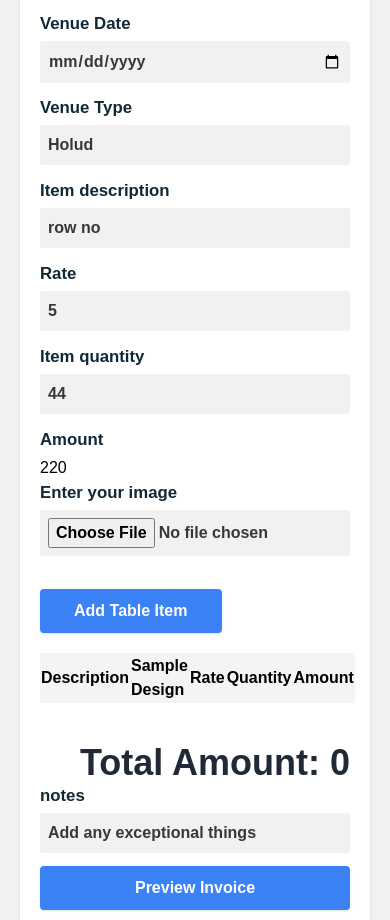
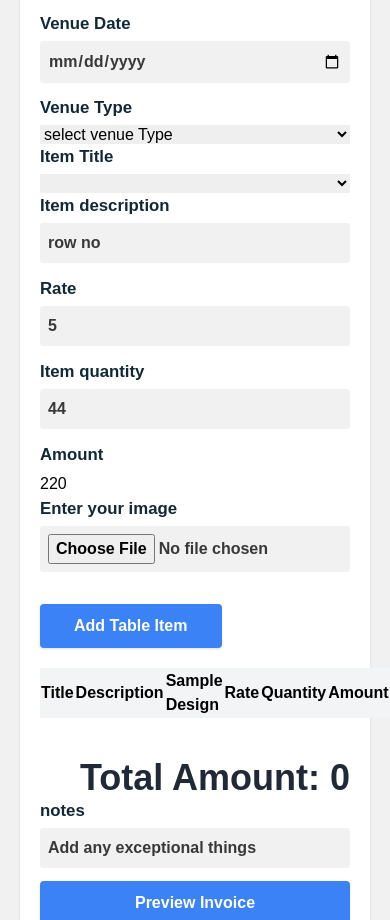
Before and after one commit to rikitoaf/inovice, a React (Create React App) app: page / in a window 390 px wide. Shown: the part 940-1860 px from the top of the page. Built offline with nearby package versions, Linux system fonts and the light colour scheme.

Commit message:
notes update

```diff
--- a/src/App.js
+++ b/src/App.js
@@ -12,6 +12,7 @@ import Table from './components/Table';
 import TableForm from './components/TableForm';
 import ReactToPrint from 'react-to-print';
 import Bill from './components/Bill';
+
 
 function App() {
 
@@ -33,7 +34,8 @@ function App() {
   const [clientPhone, setClientPhone] = useState("01626154884")
   const [venue, setVenue] = useState("Anam Plaza")
   const [venuedate, setVenueDate] = useState("17/3/24")
-  const [venuetype, setVenueType] = useState("Holud")
+  const [venuetype, setVenueType] = useState("")
+  // const [selectedOption, setSelectedOption] = useState('');
   const [notes, setNotes] = useState("Add any exceptional things")
 
   // table content
@@ -45,6 +47,7 @@ function App() {
   const [amount, setAmount] = useState("");
   const [list, setList] = useState([])
   const [total, setTotal] = useState(0)
+  const [selectedTitle, setSelectedTitle] = useState('');
 
   const componentRef = useRef()
 
@@ -76,7 +79,7 @@ function App() {
 
 
 
-      <Table description = {description }rate= {rate} quantity= {quantity } amount=  { amount }  file = {file} handleFileChange= {handleChange} list = {list} setList = {setList} total = {total} setTotal= {setTotal}/>
+      <Table selectedTitle = {selectedTitle} description = {description }rate= {rate} quantity= {quantity } amount=  { amount }  file = {file} handleFileChange= {handleChange} list = {list} setList = {setList} total = {total} setTotal= {setTotal}/>
 
       <Bill  total={total} />
 
@@ -193,14 +196,21 @@ function App() {
           <div className="flex flex-col">
 
           <label htmlFor="venuedate">  Venue Date</label>
-          <input type="date" name = "text" id = "invoicedate" placeholder=' invoicedate' autoComplete='off'
-          value={venuedate} onChange={(e) => setVenueDate(e.target.value)}/>
+          <input type="date" name = "text" id = "venuedate" placeholder=' invoicedate' autoComplete='off'
+          value={venuedate} onChange={(e) => setVenueDate(e.target.value)} />
           </div>
 
           <div className="flex flex-col">
-          <label htmlFor="venuetype">  Venue Type</label>
-          <input type="text" name = "text" id = "venuetype" placeholder=' venuetype' autoComplete='off'
-          value={venuetype} onChange={(e) => setVenueType(e.target.value)}/>
+            <label htmlFor="venuetype">  Venue Type</label>
+
+
+            <select value={venuetype} onChange={(e) => setVenueType(e.target.value)}>
+            <option value="">select venue Type</option>
+            <option value="Holud">Holud</option>
+            <option value="Mehedi">Mehedi</option>
+            <option value="Marriage">Marriage</option>
+            {/* Add more options as needed */}
+          </select>
 
           </div>
 
@@ -210,7 +220,7 @@ function App() {
 
 
       <article>
-        <TableForm description= {description} setDescription = {setDescription} rate = {rate} setRate= {setRate} quantity= {quantity} setQuantity= {setQuantity} amount = {amount} setAmount={setAmount} file = {file} setFile = {setFile} handleChange = {handleChange} list = {list}setList = {setList} total = {total} setTotal= {setTotal}/>
+        <TableForm selectedTitle = {selectedTitle} setSelectedTitle = {setSelectedTitle} description= {description} setDescription = {setDescription} rate = {rate} setRate= {setRate} quantity= {quantity} setQuantity= {setQuantity} amount = {amount} setAmount={setAmount} file = {file} setFile = {setFile} handleChange = {handleChange} list = {list}setList = {setList} total = {total} setTotal= {setTotal}/>
       </article>
 
 
--- a/src/components/Table.js
+++ b/src/components/Table.js
@@ -24,12 +24,12 @@ function Table({list,total } ) {
                     </td>
                 </tr>
             </thead>
-        {list.map(({id,description, quantity, rate,file, amount}) => (
+        {list.map(({id,selectedTitle,description, quantity, rate,file, amount}) => (
             <React.Fragment key={id}>
                 <tbody>
                 <tr >
                     <td >
-                        <p>Title</p>
+                        <p>{selectedTitle}</p>
                         {description}</td>
                     <td><img src={file}  className="p-3 h-[200px] object-contain object-center" alt="" /></td>
                     <td>{rate}</td>
--- a/src/components/TableForm.js
+++ b/src/components/TableForm.js
@@ -2,13 +2,16 @@ import React from 'react'
 import { useEffect, useState } from 'react'
 import {AiOutlineDelete, AiOutlineEdit} from "react-icons/ai"
 import { v4 as uuidv4 } from 'uuid';
+import TitleNames from './TitleName';
 
-export default function TableForm({description, setDescription , rate , setRate,quantity, setQuantity, amount ,setAmount,file, setFile,handleChange, list, setList, total, setTotal}) {
+
+export default function TableForm({selectedTitle, setSelectedTitle, description, setDescription , rate , setRate,quantity, setQuantity, amount ,setAmount,file, setFile,handleChange, list, setList, total, setTotal}) {
   const [isEditing, setEditing] = useState(false)
   const handleSubmit = (e) => {
     e.preventDefault()
     const newItems = {
        id :uuidv4(),
+       selectedTitle,
        description,
        file,
        rate,
@@ -16,6 +19,7 @@ export default function TableForm({description, setDescription , rate , setRate,
        amount,
     }
 
+    setSelectedTitle("")
     setDescription("")
     setFile()
     setQuantity("")
@@ -37,14 +41,15 @@ export default function TableForm({description, setDescription , rate , setRate,
   }, [amount, rate, quantity, setAmount])
 
 // delete rows
-  const deleteRow = (id)=> setList(list.filter((row) => row.id !=id))
+  const deleteRow = (id)=> setList(list.filter((row) => row.id !==id))
 
 
 // Editing each rows
   const editRow = (id)=> {
     const editingRow = list.find ((row)=> row.id ===id)
-    setList(list.filter((row)=> row.id != id))
+    setList(list.filter((row)=> row.id !== id))
     setEditing(true)
+    setSelectedTitle(editingRow.selectedTitle)
     setDescription(editingRow.description)
     setRate(editingRow.rate)
     setQuantity(editingRow.quantity)
@@ -73,7 +78,25 @@ export default function TableForm({description, setDescription , rate , setRate,
   return (
     <>
       <form onSubmit={handleSubmit}>
-        <div className="flex flex-col md:mt-16">
+
+        <div className='md:grid grid-cols-2 gap-10 md:mt-16'>
+          <div  className="flex flex-col ">
+          <label htmlFor="description">Item Title</label>
+            <select name="itemtitle" id="itemtitle" value={selectedTitle}
+            onChange={(e) => setSelectedTitle(e.target.value)}>
+              {TitleNames.map((title) =>(
+                <option  value= {title} >
+                 {title}
+                </option>
+              ))}
+              {/* <option value="">select </option>
+              <option value="Stage">Stage</option>
+              <option value="Table">Table</option>
+              <option value="Chair">Chair</option> */}
+            </select>
+
+          </div>
+          <div className="flex flex-col ">
               <label htmlFor="description">Item description</label>
               <input
                 type="text"
@@ -85,6 +108,9 @@ export default function TableForm({description, setDescription , rate , setRate,
                 onChange={(e) => setDescription(e.target.value)}
               />
           </div>
+
+        </div>
+
 
       <div className='md:grid grid-cols-3 gap-10'>
         <div className="flex flex-col ">
@@ -130,6 +156,7 @@ export default function TableForm({description, setDescription , rate , setRate,
       <table width = "100%" className=' mb-10'>
             <thead>
                 <tr className='bg-gray-100 p-1'>
+                    <td className='font-bold'>Title</td>
                     <td className='font-bold'>
                         Description
                     </td>
@@ -147,17 +174,21 @@ export default function TableForm({description, setDescription , rate , setRate,
                     </td>
                 </tr>
             </thead>
-        {list.map(({id,description, quantity, rate,file, amount}) => (
+        {list.map(({id, selectedTitle, description, quantity, rate, file, amount}) => (
             <React.Fragment key={id}>
                 <tbody>
                 <tr >
-                    <td>{description}</td>
+                  <td>{selectedTitle}</td>
+                    <td>
+
+                      {description}
+                    </td>
                     <td><img src={file}  className=" h-20" alt="" /></td>
                     <td>{rate}</td>
                     <td>{quantity}</td>
                     <td className= "amount">{amount}</td>
                     <td><button className= "text-red-500 font-bold text-xl"onClick={()=> deleteRow(id)}><AiOutlineDelete/></button></td>
-                    <td><button className= "text-green-500 font-bold text-xl" onClick={() => editRow(id)}><AiOutlineDelete/></button></td>
+                    <td><button className= "text-green-500 font-bold text-xl" onClick={() => editRow(id)}><AiOutlineEdit/></button></td>
                 </tr>
             </tbody>
             </React.Fragment>
--- /dev/null
+++ b/src/components/TitleName.js
@@ -0,0 +1,10 @@
+
+
+const TitleName = [
+    '',
+    'Stage',
+    'Table',
+    'Chair',
+]
+
+export default TitleName
--- a/tailwind.config.js
+++ b/tailwind.config.js
@@ -4,7 +4,10 @@ module.exports = {
     "./src/**/*.{js,jsx,ts,tsx}",
   ],
   theme: {
-    extend: {},
+
+    extend: {
+
+    },
   },
   plugins: [],
 }
```
Also changed, not shown: src/components/Footer.js (+56 -3 lines). Lines whose indentation alone changed are shown as unchanged.
